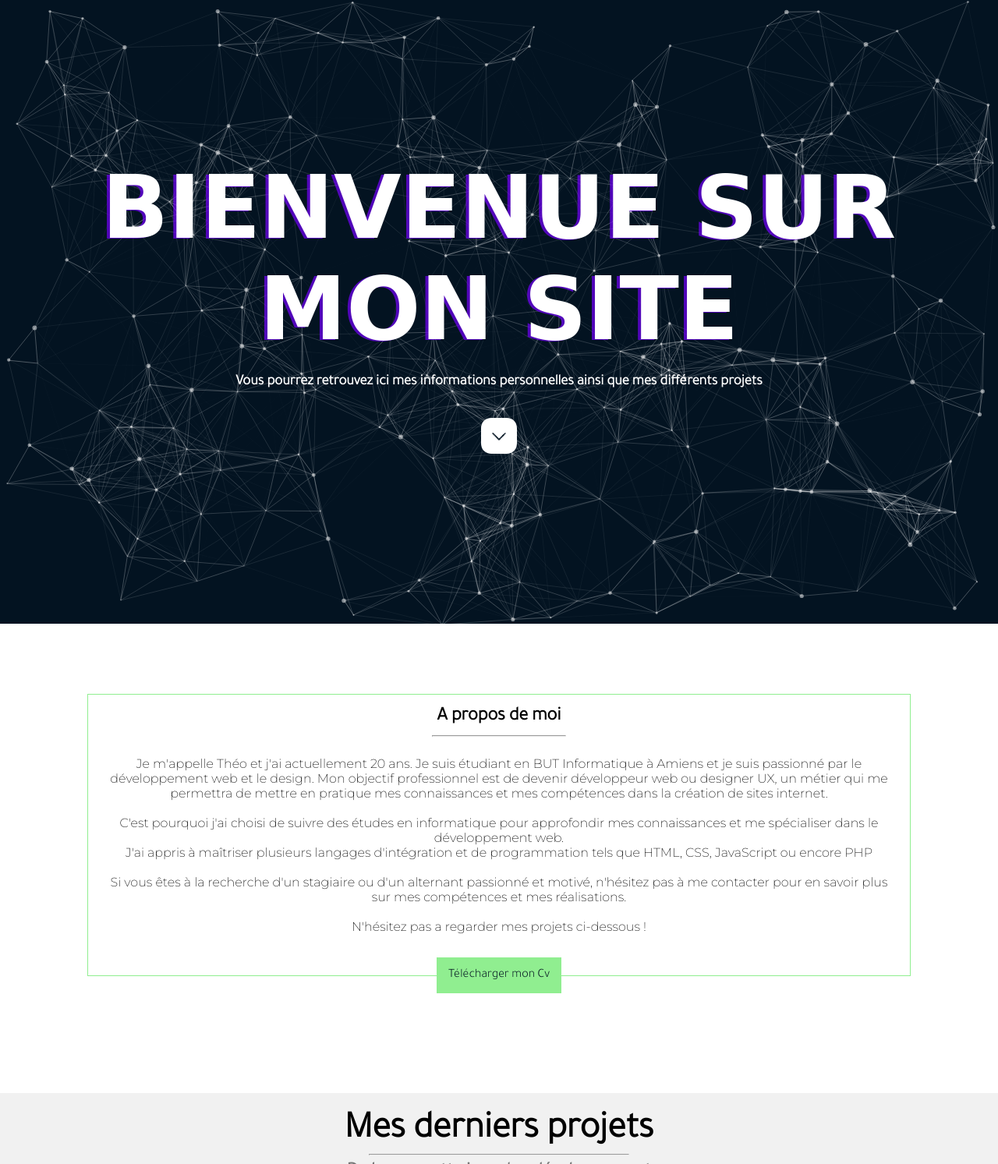
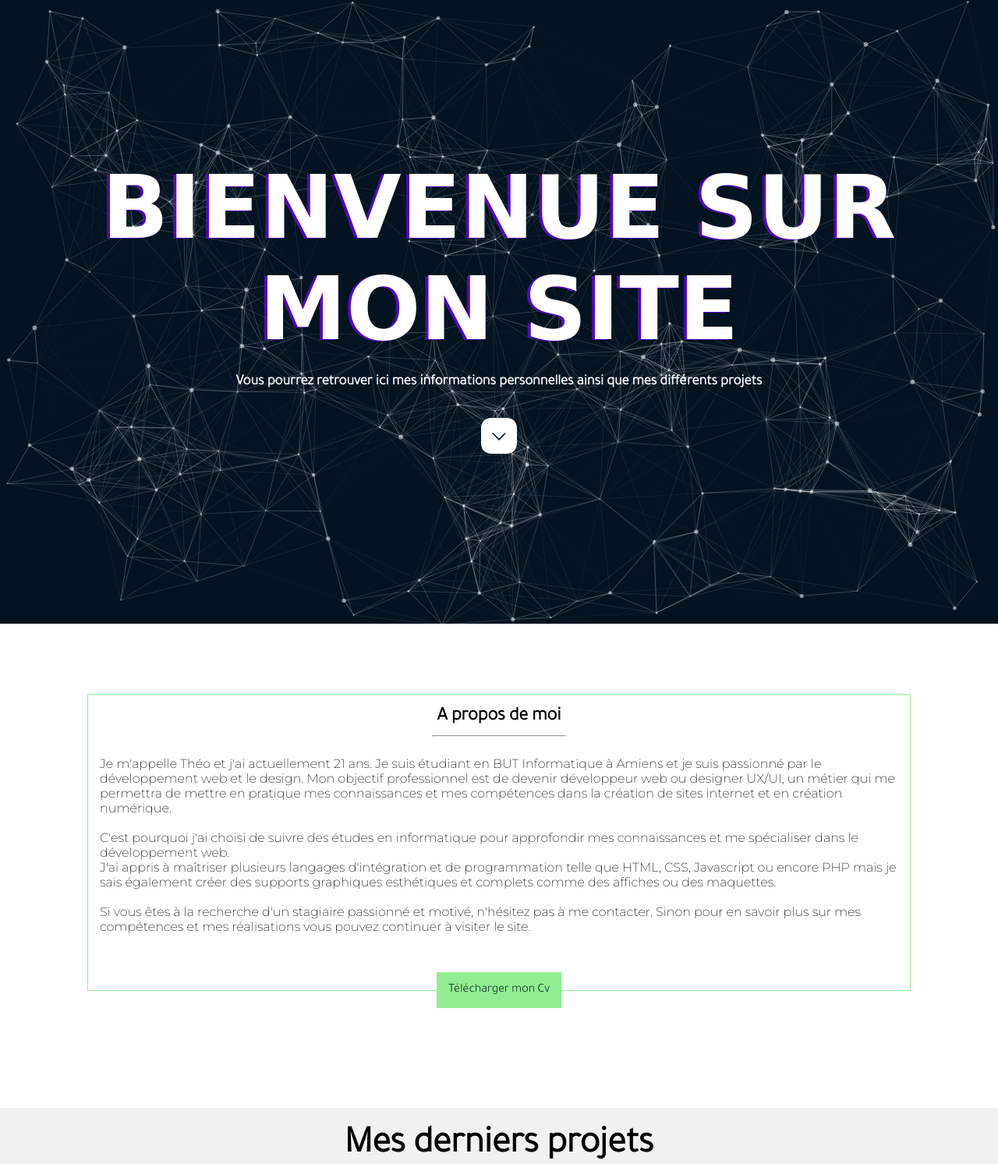
Before and after one commit to Theoode/Portfolio, a PHP site: page / in a window 1280 px wide. Shown: the top 1493 px of the page at 78% size. Run offline with PHP 8.4, Linux system fonts and the light colour scheme; some web fonts are replaced.

Commit message:
Modif site

```diff
--- a/CSS/style.css
+++ b/CSS/style.css
@@ -119,6 +119,7 @@ a{
 }
 .container_pres hr{
     width: 170px;
+    text-align: start;
 }
 
 .container_pres a{
@@ -127,6 +128,11 @@ a{
     padding: 15px;
     background-color: lightgreen;
 }
+
+.container_pres p{
+    text-align: start;
+}
+
 
 /*--------GALERIE----------*/
 .box{
--- a/index.html
+++ b/index.html
@@ -15,7 +15,7 @@
     <div>
         <div>
             <h1>BIENVENUE SUR </br>MON SITE</h1></br>
-            <h3> Vous pourrez retrouvez ici mes informations personnelles ainsi que mes différents projets</h3>
+            <h3> Vous pourrez retrouver ici mes informations personnelles ainsi que mes différents projets</h3>
             <a href="#medecouvrir"> <svg width="64px" height="64px" viewBox="-2.4 -2.4 28.80 28.80" fill="none" xmlns="http://www.w3.org/2000/svg" stroke="#ffffff" stroke-width="0.72"><g id="SVGRepo_bgCarrier" stroke-width="0"></g><g id="SVGRepo_tracerCarrier" stroke-linecap="round" stroke-linejoin="round" stroke="#00ff00" stroke-width="0.192"></g><g id="SVGRepo_iconCarrier"> <path d="M16.19 2H7.81C4.17 2 2 4.17 2 7.81V16.18C2 19.83 4.17 22 7.81 22H16.18C19.82 22 21.99 19.83 21.99 16.19V7.81C22 4.17 19.83 2 16.19 2ZM16.06 11.17L12.53 14.7C12.38 14.85 12.19 14.92 12 14.92C11.81 14.92 11.62 14.85 11.47 14.7L7.94 11.17C7.65 10.88 7.65 10.4 7.94 10.11C8.23 9.82 8.71 9.82 9 10.11L12 13.11L15 10.11C15.29 9.82 15.77 9.82 16.06 10.11C16.35 10.4 16.35 10.87 16.06 11.17Z" fill="#ffffff"></path> </g></svg></a>
         </div>
     </div>
@@ -29,19 +29,18 @@
             <hr>
         </div>
         <p>
-            Je m'appelle Théo et j'ai actuellement 20 ans. Je suis étudiant en BUT Informatique à Amiens et
+            Je m'appelle Théo et j'ai actuellement 21 ans. Je suis étudiant en BUT Informatique à Amiens et
             je suis passionné par le développement web et le design. Mon objectif professionnel est de devenir développeur
-            web ou designer UX, un métier qui me permettra de mettre en pratique mes connaissances et mes compétences dans
-            la création de sites internet.</br></br>
+            web ou designer UX/UI, un métier qui me permettra de mettre en pratique mes connaissances et mes compétences dans
+            la création de sites internet et en création numérique.</br></br>
 
             C'est pourquoi j'ai choisi de suivre des études en informatique pour approfondir mes connaissances
             et me spécialiser dans le développement web.</br> J'ai appris à maîtriser plusieurs langages d'intégration
-            et de programmation tels que HTML, CSS, JavaScript ou encore PHP</br></br>
+            et de programmation telle que HTML, CSS, Javascript ou encore PHP mais je sais également créer des supports
+            graphiques esthétiques et complets comme des affiches ou des maquettes.</br></br>
 
-            Si vous êtes à la recherche d'un stagiaire ou d'un alternant passionné et motivé, n'hésitez pas à me contacter
-            pour en savoir plus sur mes compétences et mes réalisations.</br></br>
-
-            N'hésitez pas a regarder mes projets ci-dessous !
+            Si vous êtes à la recherche d'un stagiaire passionné et motivé, n'hésitez pas à me contacter. Sinon pour en savoir plus
+            sur mes compétences et mes réalisations vous pouvez continuer à visiter le site.</br></br>
         </p>
         <a href="../medias/cv.pdf" download="Mon CV">Télécharger mon Cv</a>
     </div>
@@ -64,8 +63,8 @@
     </div>
     <div class="description">
         <div class="expandMoreContent" id="showMoreContent1">
-            <p>J'ai créé un portfolio à partir de zéro en combinant mon expérience de débutant en intégration.</br></br>
-                Ce portfolio met en valeur mes travaux afin d'attirer l'attention des entreprises et de décrocher un stage ou une alternance.
+            <p>J'ai créé un portfolio à partir de zéro en combinant mon expérience de débutant en informatique.</br></br>
+                Ce portfolio met en valeur mes travaux afin d'attirer l'attention des entreprises et de décrocher un stage pour plus tard.
                 De plus, vous trouverez une section de présentation personnelle si vous souhaitez en savoir plus sur moi. </br></br>
                 Vous pourrez retrouver l'intégralité du projet sur ce <a href="https://github.com/Theoode/Portfolio"> lien Github</a></p>
         </div>
@@ -106,7 +105,7 @@
             <img src="medias/projet3.jpg">
         </div>
         <div class="info">
-            <h2>Réalisation d'un site e-commerce</h2>
+            <h2>Création d'un mini jeu en PHP</h2>
         </div>
         <div class="description">
             <div class="expandMoreContent" id="showMoreContent3">
@@ -123,7 +122,7 @@
             <img src="medias/projet4.jpg">
         </div>
         <div class="info">
-            <h2>API de gestion de commande client</h2>
+            <h2>Réalisation d'un site e-commerce</h2>
         </div>
         <div class="description">
             <div class="expandMoreContent" id="showMoreContent4">
@@ -146,8 +145,6 @@
             <div class="footer-col">
                 <h4>Liens utiles</h4>
                 <ul>
-                    <li><a href="#pres">A propos</a></li>
-                    <li><a href="#projet">Mes projets</a></li>
                     <li><a href="https://www.iut-amiens.fr/" target="_blank">IUT Amiens</a></li>
                 </ul>
             </div>
@@ -155,7 +152,7 @@
                 <h4>Mes informations</h4>
                 <ul>
                     <li><a href="mailto:theoquennehenpro@gmail.com">Mail: theoquennehenpro@gmail.com</a></li>
-                    <li><a href="#">Tel: 06 21 45 75 14</a></li>
+                    <li><a>Tel: 06 21 45 75 14</a></li>
 
                 </ul>
             </div>
```
Also changed, not shown: 2 other files.
